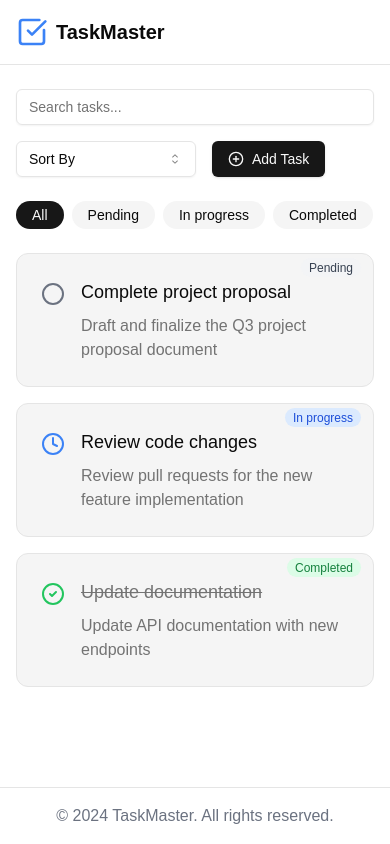
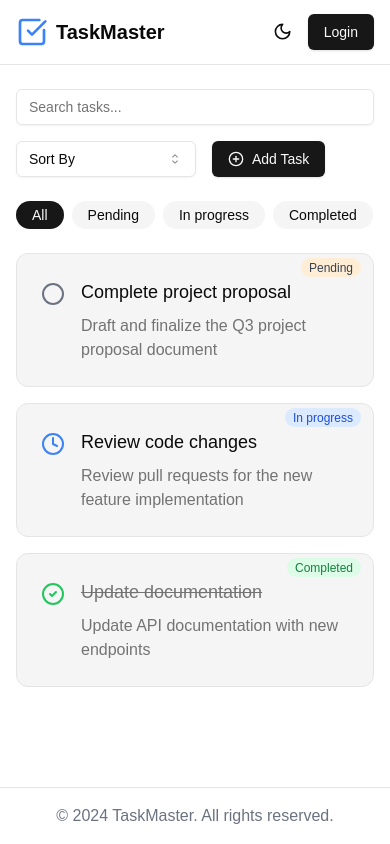
Before and after one commit to hyper-dot/taskmaster-client, a Next.js app: page / in a window 390 px wide. Built offline with nearby package versions, Linux system fonts and the light colour scheme.

Commit message:
👌 IMPROVE: header minor fixes on the page

```diff
--- a/src/app/page.tsx
+++ b/src/app/page.tsx
@@ -1,6 +1,12 @@
 "use client";
 import React, { useState } from "react";
-import { PlusCircle, CheckCircle2, Circle, Clock } from "lucide-react";
+import {
+  PlusCircle,
+  CheckCircle2,
+  Circle,
+  Clock,
+  ClipboardX,
+} from "lucide-react";
 import { Input } from "@/components/ui/input";
 import { Button } from "@/components/ui/button";
 import { SortBy } from "@/components/dashboard/SortBy";
@@ -63,7 +69,7 @@ const TaskManager: React.FC = () => {
 
   const getStatusBadgeColor = (status: TaskStatus): string => {
     const colors: Record<TaskStatus, string> = {
-      pending: "bg-gray-100 text-gray-700",
+      pending: "bg-orange-100 text-gray-700",
       "in-progress": "bg-blue-100 text-blue-700",
       completed: "bg-green-100 text-green-700",
     };
@@ -128,7 +134,8 @@ const TaskManager: React.FC = () => {
 
         {/* Tasks List */}
         <div className="space-y-4">
-          {filteredTasks.map((task: Task) => (
+          {filteredTasks.length ? (
+            filteredTasks.map((task: Task) => (
               <div
                 key={task.id}
                 className="p-6 border rounded-xl transition-all bg-secondary"
@@ -169,7 +176,17 @@ const TaskManager: React.FC = () => {
                   </div>
                 </div>
               </div>
-          ))}
+            ))
+          ) : (
+            <div className="w-full mt-10 md:mt-16 flex flex-col items-center justify-center">
+              <ClipboardX className="w-12 h-12 mb-4 text-muted-foreground" />
+              <h3 className="text-lg font-medium mb-2">No tasks found</h3>
+              <p className="text-muted-foreground text-center max-w-sm text-sm">
+                There are no tasks available at the moment. Create a new task to
+                get started.
+              </p>
+            </div>
+          )}
         </div>
       </div>
     </div>
--- a/src/components/shared/header.tsx
+++ b/src/components/shared/header.tsx
@@ -14,7 +14,7 @@ export const Navigation: React.FC = () => {
             <span className="ml-2 text-xl font-bold">TaskMaster</span>
           </div>
 
-          <div className="hidden md:flex items-center space-x-8">
+          <div className="flex items-center space-x-4 md:space-x-8">
             <ThemeToggle />
             <LoginDialog />
           </div>
```
Lines whose indentation alone changed are shown as unchanged.
